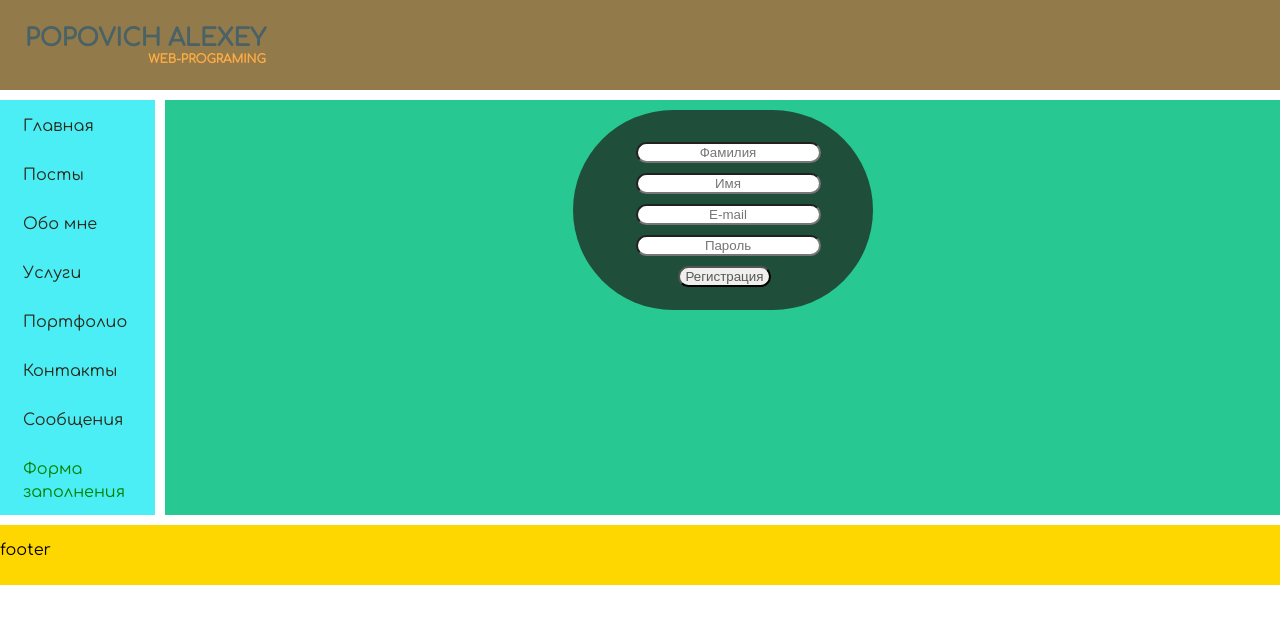
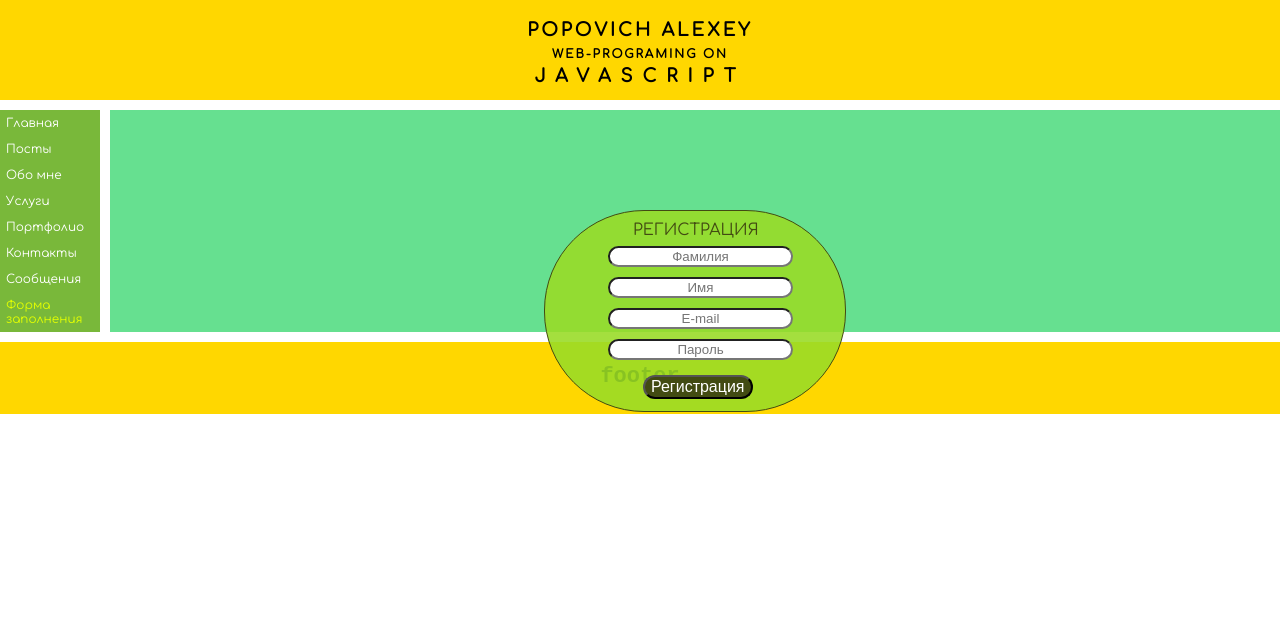
Before and after one commit to PopovichAlexeyProgrammingWeb/practice, a React (Create React App) app in the folder 1/my-app/: page /form in a window 1280 px wide. Shown: the top 624 px of the page. Built offline with nearby package versions, Linux system fonts and the light colour scheme.

Commit message:
Simple tak

```diff
--- a/1/my-app/src/App.css
+++ b/1/my-app/src/App.css
@@ -4,8 +4,8 @@
   "h h"
   "n b"
   "f f";
-  grid-template-rows: 90px 1fr 60px;
-  grid-template-columns: 155px 1fr;
+  grid-template-rows: 100px 1fr 60px;
+  grid-template-columns: 100px 1fr;
   grid-gap: 10px;
   font-family: Comfortaa;
 }
--- a/1/my-app/src/App.js
+++ b/1/my-app/src/App.js
@@ -1,6 +1,7 @@
 import './App.css';
 import './body/body.css';
 import './header/header.css';
+import './footer/footer.css';
 import Header from './header/header.jsx';
 import Navigation from './navigation/navigation.jsx';
 import Body from './body/body.jsx';
@@ -23,7 +24,7 @@ const App = (props) => {
                 newPostText={props.state.newPostText}
             />
         </div>
-        <div className='footer'><Footer/></div>
+        <div className='footer'><div className='footerText'><Footer/></div></div>
       </div>
   );
 }
--- a/1/my-app/src/body/Dialog.jsx
+++ b/1/my-app/src/body/Dialog.jsx
@@ -1,25 +1,25 @@
 import React from 'react';
-import s from './Posts.module.css';
-import {NavLink} from 'react-router-dom';
+// import s from './Posts.module.css';
+// import {NavLink} from 'react-router-dom';
 
-const DialogItem = (props) => {
-  return (
-    <div>
-        <div className={s.Iriska}>
-            <NavLink to={'/dialog/'+props.id}>{props.name}</NavLink>
-        </div>
-    </div>
-  )
-}
+// const DialogItem = (props) => {
+//   return (
+//     <div>
+//         <div className={s.Iriska}>
+//             <NavLink to={'/dialog/'+props.id}>{props.name}</NavLink>
+//         </div>
+//     </div>
+//   )
+// }
 
 
-const Message = (props) => {
-  return (
-    <div className={s.Guzlo}>
-      {props.message}
-    </div>
-  )
-}
+// const Message = (props) => {
+//   return (
+//     <div className={s.Guzlo}>
+//       {props.message}
+//     </div>
+//   )
+// }
 
 const Dialog = (props) => {
     return (
--- a/1/my-app/src/body/Form.css
+++ b/1/my-app/src/body/Form.css
@@ -1,17 +1,27 @@
 .form{
   position: relative;
-  background: rgba(29, 32, 24, 0.72);
+  color: rgb(66, 75, 18);
+  background: rgba(153, 219, 39, 0.89);
   width: 300px;
   height: 200px;
   margin: auto;
+  top: 90px;
   border-radius: 100px;
+  border: 1px solid rgb(66, 75, 18);
 }
 
 .input{
   position: absolute;
   width: 100px;
-  top: 27px;
+  top: 30px;
   left: 58px;
+}
+
+.lasso{
+  position: absolute;
+  top: -20px;
+  left: 30px;
+  text-align: center;
 }
 
 .intut{
@@ -23,8 +33,10 @@
 
 .registration{
   border-radius: 20px;
-  margin: 5px;
+  margin: 10px;
   position: absolute;
-  left: 42px;
-  color: rgba(29, 32, 24, 0.72);
+  font-size: 16px;
+  left: 30px;
+  color: rgba(255, 255, 255, 1);
+  background: rgb(66, 75, 18) ;
 }
--- a/1/my-app/src/body/Form.jsx
+++ b/1/my-app/src/body/Form.jsx
@@ -7,6 +7,7 @@ const  Form = () => {
     <div>
         <form className="form">
             <div className='input'>
+                <div className='lasso'>РЕГИСТРАЦИЯ</div>
                 <Input type="text" name="firstname" placeholder="Фамилия"/>
                 <Input type="text" name="lastname" placeholder="Имя"/>
                 <Input type="email" name="email" placeholder="E-mail"/>
--- a/1/my-app/src/body/Input.jsx
+++ b/1/my-app/src/body/Input.jsx
@@ -1,5 +1,5 @@
 import React from 'react'
-import PropTypes from 'prop-types'
+// import PropTypes from 'prop-types'
 import './Form.css'
 
 const  Input = (props) => {
--- a/1/my-app/src/body/Portfolio.jsx
+++ b/1/my-app/src/body/Portfolio.jsx
@@ -1,13 +1,274 @@
 import React from 'react';
+
+const Portfolio = () => {
 
 
 
-const Portfolio = () => {
-  return (
-    <div>
-      Portfolio.
-    </div>
-  );
+
+  // function camelize(str) {
+  //   return str
+  //     .split('-') // разбивает 'my-long-word' на массив ['my', 'long', 'word']
+  //     .map(
+  //       // Переводит в верхний регистр первые буквы всех элементом массива за исключением первого
+  //       // превращает ['my', 'long', 'word'] в ['my', 'Long', 'Word']
+  //       (word, index) => index == 0 ? word : word[0].toUpperCase() + word.slice(1)
+  //     )
+  //     .join(''); // соединяет ['my', 'Long', 'Word'] в 'myLongWord'
+  // }
+
+  // let links = document.querySelectorAll('a');
+  //
+  // for (let link of links) {
+  //   let href = link.getAttribute('href');
+  //   if (!href) continue; // нет атрибута
+  //
+  //   if (!href.includes('://')) continue; // нет протокола
+  //
+  //   if (href.startsWith('http://internal.com')) continue; // внутренняя
+  //
+  //   link.style.color = 'orange';
+  // }
+  // найти все ссылки, атрибут href у которых содержит ://
+// и при этом href не начинается с http://internal.com
+// let selector = 'a[href*="://"]:not([href^="http://internal.com"])';
+// let links = document.querySelectorAll(selector);
+//
+// links.forEach(link => link.style.color = 'orange');
+
+
+
+  // let hamster = {
+  //   stomach: [],
+  //
+  //   eat(food) {
+  //     this.stomach.push(food);
+  //   }
+  // };
+  //
+  // let speedy = {
+  //   stomach: [],
+  //   __proto__: hamster
+  // };
+  //
+  // let lazy = {
+  //   stomach: [],
+  //   __proto__: hamster
+  // };
+  //
+  // // Этот хомяк нашёл еду
+  // speedy.eat("apple");
+  // alert( speedy.stomach ); // apple
+  //
+  // // У этого хомяка тоже есть еда. Почему? Исправьте
+  // alert( lazy.stomach ); // apple
+
+  // let head = {
+  //   glasses: 1
+  // };
+  //
+  // let table = {
+  //   pen: 3
+  // };
+  //
+  // let bed = {
+  //   sheet: 1,
+  //   pillow: 2
+  // };
+  //
+  // let pockets = {
+  //   money: 2000
+  // };
+  //
+  // pockets.__proto__ = bed
+  // bed.__proto__ = table
+  // table.__proto__ = head
+  //
+  // alert(bed.glasses)
+
+  // // методы animal
+  // let animal = {
+  //   walk() {
+  //     if (!this.isSleeping) {
+  //       alert(`I walk`);
+  //     }
+  //   },
+  //   sleep() {
+  //     this.isSleeping = true;
+  //   }
+  // };
+  //
+  // let rabbit = {
+  //   name: "White Rabbit",
+  //   __proto__: animal
+  // };
+  //
+  // // модифицирует rabbit.isSleeping
+  // rabbit.sleep();
+  //
+  // alert(rabbit.isSleeping); // true
+  // alert(animal.isSleeping); // undefined (нет такого свойства в прототипе)
+
+  // var animal = {
+  //   eats: true
+  // };
+  //
+  // var rabbit = {
+  //   jumps: true,
+  //   __proto__: animal
+  // };
+  //
+  // for (var key in rabbit) {
+  //   if (!rabbit.hasOwnProperty(key)) continue; // пропустить "не свои" свойства
+  //   alert( key + " = " + rabbit[key] ); // выводит только "jumps"
+  // }
+
+  // var animal = {
+  //   eats: true
+  // };
+  //
+  // var rabbit = {
+  //   jumps: true,
+  //   __proto__: animal
+  // };
+  //
+  // for (var key in rabbit) {
+  //   alert( key + " = " + rabbit[key] ); // выводит и "eats" и "jumps"
+  // }
+
+// function sumInput( ) {
+//   let numbers  = [];
+//   let value  =  prompt( "Введите число", 0);
+//     alert (arr[0]);
+// return arr;
+// }
+// sumInput();
+
+
+//   var a = [0, 1, 2, 3, 4, 5, 6];
+// // Удалим три средних элемента
+// a.splice(-1, 0 , 9, 9, 9);
+// prompt (a);  // 0,1,5,6
+// // Добавим два элемена перед последним
+// a.splice(-1, 0, 7, 8);
+// alert(a);  // 0,1,5,7,8,6
+// // Заменим второй и третий элементы на три строки
+// a.splice(1, 2, 'a', 'b', 'c');
+// alert(a);  // 0,a,b,c,7,8,6
+
+// let styles = [' Jazz', " Blues"];
+// alert( styles );
+// styles.push(' RockAndRoll');
+// alert( styles );
+// styles[Math.floor((styles.length - 1)/2)]  = 'Classics' ;
+// alert( styles );
+// alert( styles.shift());
+// styles.unshift('Rap','Raggy');
+// alert( styles );
+
+
+//
+// alert ( styles );
+// alert ( arr );
+
+//   // разные типы значений
+// let arr = [ 'Яблоко', { name: 'Джон' }, true, function() { alert('привет'); } ];
+//
+// // получить элемент с индексом 1 (объект) и затем показать его свойство
+// alert( arr[1].name ); // Джон
+//
+// // получить элемент с индексом 3 (функция) и выполнить её
+// arr[3](); // привет
+
+//   // до вызова функции
+//   let menu = {
+//     width: 200,
+//     height: 300,
+//     title: "My menu"
+//   };
+//
+//   multiplyNumeric(menu);
+//
+//   function multiplyNumeric(obj) {
+//   for (let key in obj) {
+//     if (typeof obj[key] == 'number') {
+//       obj[key] *= 2;
+//     }
+//   }
+// }
+//
+// alert( menu.width )
+// alert( menu.height )
+
+  // let salaries = {
+  // John: 100,
+  // Ann: 160,
+  // Pete: 130
+  // };
+  // let  sum = 0;
+  // function multiplyNumeric(obj) {
+  //   for (let key in obj) {
+  //     sum += obj[key];
+  //   }
+  // }
+  // multiplyNumeric(salaries);
+  // alert( sum );
+  // alert( salaries.John );
+
+//   function isEmpty(obj) {
+//     for (let key in obj) {
+//       // если тело цикла начнет выполняться - значит в объекте есть свойства
+//       return false;
+//     }
+//     return true;
+//   }
+//     let schedule  = {};
+// let kiss = 'isEmpty(schedule)';
+// alert( kiss );
+// schedule ['poops']=87
+// alert( isEmpty.schedule.key );
+  //
+  // alert( isEmpty(obj) ); // true
+  //
+  // alert( obj.poops ); // false
+  //
+  // function MessageThread() {
+  // const [message, setMessage] = useState('');
+  // const latestMessage = useRef('');
+  //
+  // const showMessage = () => {
+  //   alert('You said: ' + latestMessage.current);
+  // };
+  //
+  // const handleSendClick = () => {
+  //   setTimeout(showMessage, 3000);
+  // };
+  //
+  // const handleMessageChange = (e) => {
+  //   setMessage(e.target.value);
+  //   latestMessage.current = e.target.value;
+  // };
+
+// Объявляем новую переменную состояния, которую назовём "count"
+// код находит элемент с пометкой и показывает запрошенную информацию
+
+const [count, setCount] = React.useState(9);
+const [countr, setCountr] = React.useState(9);
+
+return (
+  // пометить div, чтобы показать здесь поле "name"
+
+  <div>
+    <p>Вы кликнули {count} раз</p>
+    <button onClick={() => setCount(count + 1)}>
+      Кликни меня!
+    </button>
+    <p>Вы кликнули {countr} раз</p>
+    <button onClick={() => setCountr(countr + 1)}>
+      Кликни меня!
+    </button>
+  </div>
+);
+
 }
 
 export default Portfolio;
--- a/1/my-app/src/body/body.css
+++ b/1/my-app/src/body/body.css
@@ -1,11 +1,11 @@
 .body {
   width: 1fr;
   height: 1fr;
-  background-color: rgb(40, 200, 147);
+  background-color: rgb(102, 224, 144);
   color: rgb(172, 63, 28);
   padding: 10px;
 }
 
 .active{
-  color: green;
+  color: rgb(227, 255, 0);
 }
--- a/1/my-app/src/footer/footer.css
+++ b/1/my-app/src/footer/footer.css
@@ -1,3 +1,13 @@
 .footer{
   background: gold;
+  font-family: monospace;
+  width: 100%;
+  height: 50px;
+
 }
+.footerText{
+  margin-top: auto;
+  text-align: center;
+  font-size: 22px;
+  font-weight: 800;
+}
--- a/1/my-app/src/header/header.css
+++ b/1/my-app/src/header/header.css
@@ -1,21 +1,29 @@
 .header{
-  background: rgb(147, 122, 74);
+  background: gold;
 }
 
-.headerlogo{
-	float: left;
-	color: #496266;
-	text-transform: uppercase;
-	font-weight: 800;
-	font-size: 24px;
-	cursor: pointer;
-  padding: 25px;
+.header_block{
+  margin: 20px;
+  text-align: center;
+  color: black;
+  text-transform: uppercase;
 }
 
-.smalllogo{
+.header_logo{
+  margin: 5px;
+  letter-spacing:3px;
+	font-weight: 800;
+	font-size: 18px;
+	cursor: pointer;
+}
+
+.small_header_logo{
+  margin: 7px;
+  letter-spacing:2px;
 	font-size: 12px;
-	float: right;
-	top: 0px;
-	right: 13px;
-	color: #fcac45;
 }
+.js_string{
+  margin: 5px;
+  letter-spacing:10px;
+  font-size: 18px;
+}
--- a/1/my-app/src/header/header.jsx
+++ b/1/my-app/src/header/header.jsx
@@ -5,8 +5,10 @@ import './header.css';
 
 const Header = () => {
   return (
-    <div className="headerlogo">popovich alexey <br/>
-    <div className="smalllogo">web-programing
+    <div className="header_block">
+    <div className="header_logo">popovich alexey <br/>
+    <div className="small_header_logo">web-programing on <div className="js_string">JavaScript</div>
+    </div>
     </div>
     </div>
   );
--- a/1/my-app/src/navigation/navigation.css
+++ b/1/my-app/src/navigation/navigation.css
@@ -1,7 +1,7 @@
 a {
-  color: rgb(42, 39, 26);
-  font-weight: 500;
-  font-size: 16px;
+  color: rgb(255, 255, 255);
+  font-weight: 550;
+  font-size: 12px;
 }
 
 a:hover {
@@ -10,12 +10,12 @@ a:hover {
 
 .navigation {
   grid-area: n;
-  background-color: rgba(74, 238, 244);
+  background-color: rgb(121, 184, 58);
 }
 
 .linksArroy {
-  padding: 13px;
-  margin-left: 10px;
+  padding: 6px;
+  margin-left: 0px;
   text-align: left;
-  font-size: 20px;
+  font-size: 12px;
 }
```
